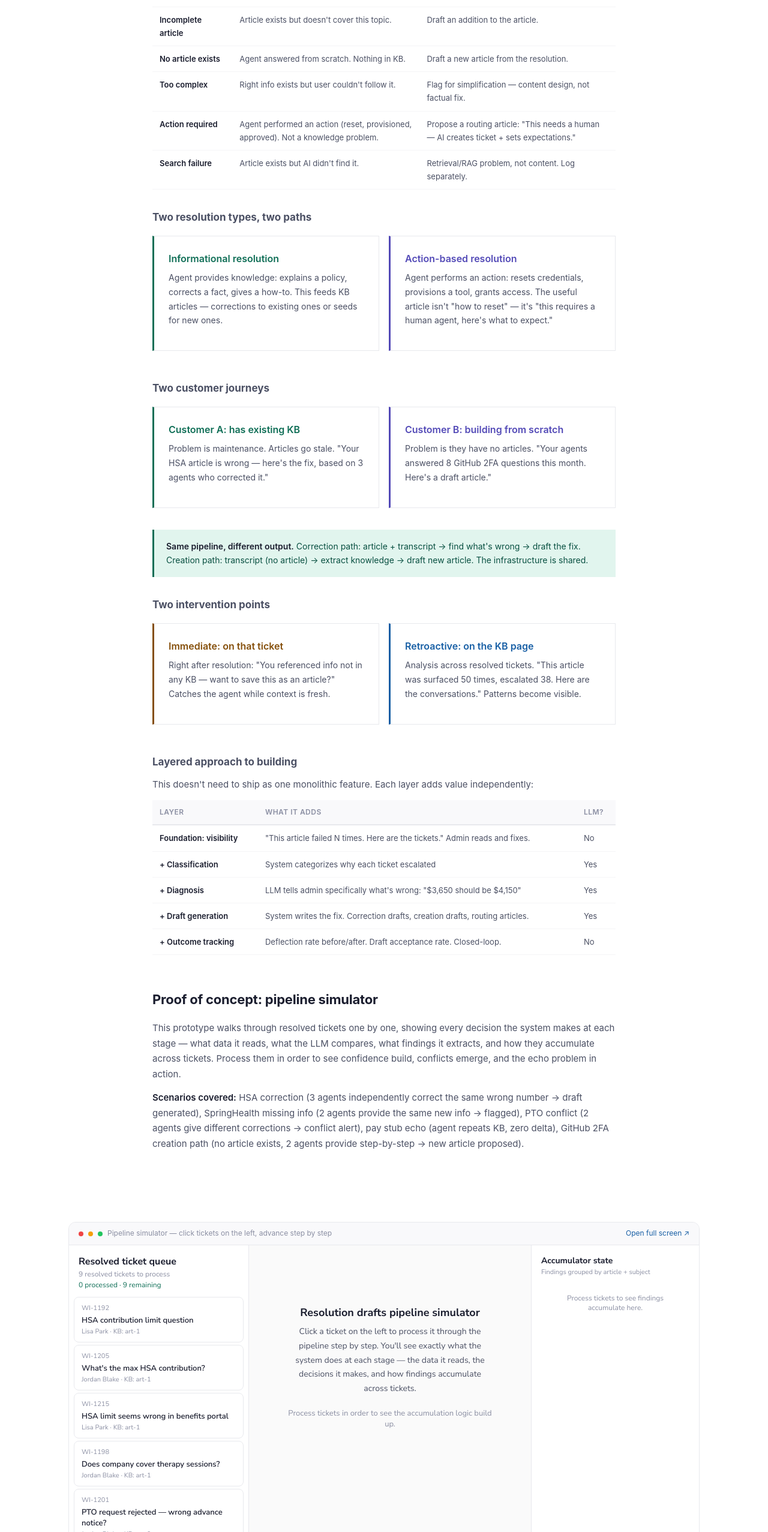
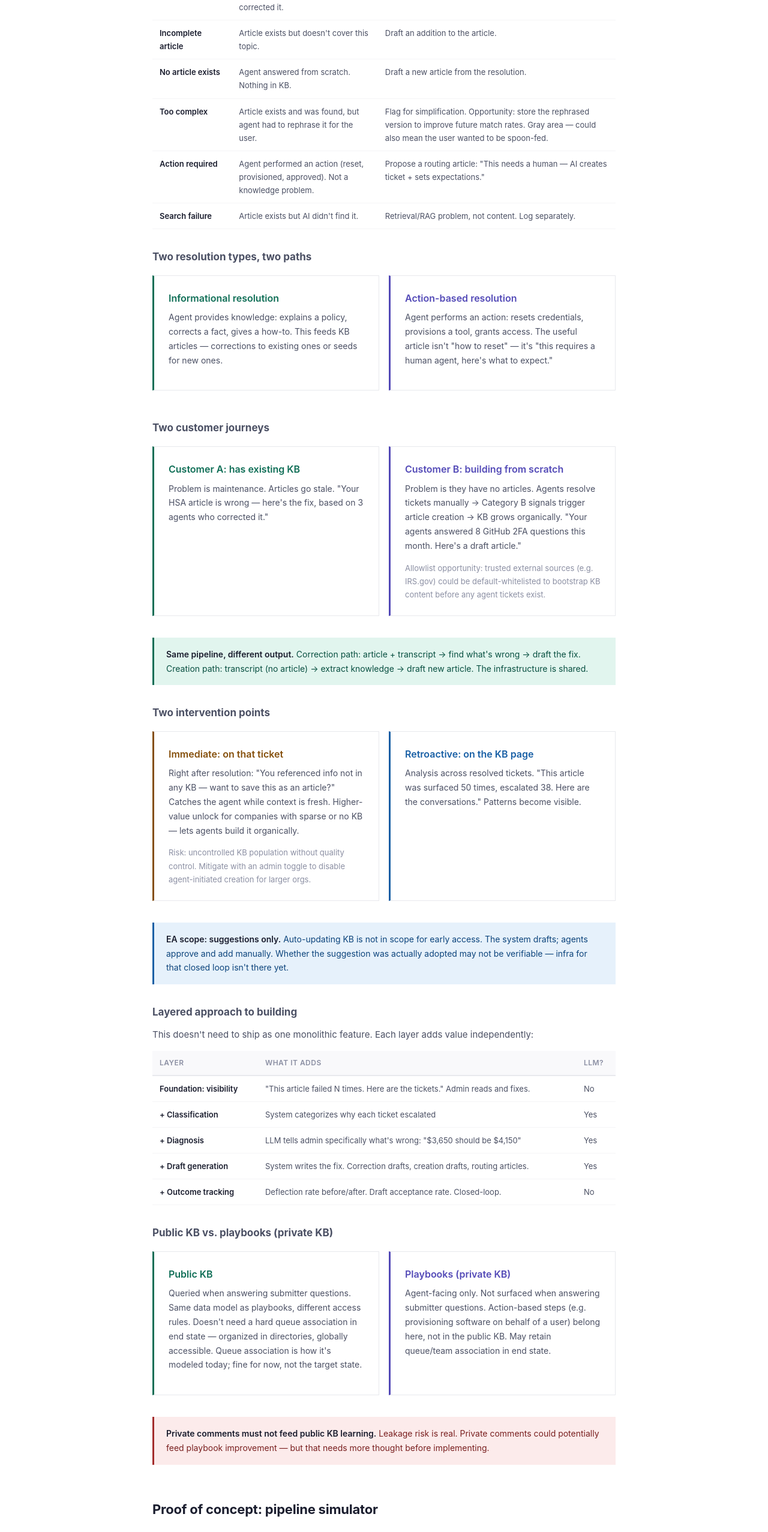
Before and after one commit to kritikakushwaha/kb-self-update, a plain HTML site: page index.html in a window 1280 px wide. Shown: the part 1606-4160 px from the top of the page at 60% size. Drawn offline with nearby package versions, Linux system fonts and the light colour scheme.

Commit message:
Update case study with constraints from second design session
- Too complex: add rephrased-version storage opportunity
- Customer B: add allowlist/bootstrap concept (IRS.gov example)
- Immediate intervention: add higher-value framing + uncontrolled KB risk + admin toggle
- EA scope callout: suggestions only, no auto-publish
- New section: Public KB vs. Playbooks, private comments leakage risk
- Echo problem: add conflicting-responses partial mitigation
- Incident vs KB signal: add threshold setting + sentiment analysis future direction
- New risk: liability / topic blocklists (tax, finance, HIPAA)
- Three new discussion questions: private comments, blocklists, search miscategorization
- Appendix C: note alignment on three engineering-facing categories

Co-Authored-By: Claude Sonnet 4.6 <noreply@anthropic.com>

```diff
--- a/index.html
+++ b/index.html
@@ -112,7 +112,7 @@ td { padding: 10px 12px; border-bottom: 1px solid #F5F5F7; vertical-align: top;
   <tr><td><strong>Outdated article</strong></td><td>Article has wrong info. Agent corrected it.</td><td>Draft a correction with evidence.</td></tr>
   <tr><td><strong>Incomplete article</strong></td><td>Article exists but doesn't cover this topic.</td><td>Draft an addition to the article.</td></tr>
   <tr><td><strong>No article exists</strong></td><td>Agent answered from scratch. Nothing in KB.</td><td>Draft a new article from the resolution.</td></tr>
-  <tr><td><strong>Too complex</strong></td><td>Right info exists but user couldn't follow it.</td><td>Flag for simplification — content design, not factual fix.</td></tr>
+  <tr><td><strong>Too complex</strong></td><td>Article exists and was found, but agent had to rephrase it for the user.</td><td>Flag for simplification. Opportunity: store the rephrased version to improve future match rates. Gray area — could also mean the user wanted to be spoon-fed.</td></tr>
   <tr><td><strong>Action required</strong></td><td>Agent performed an action (reset, provisioned, approved). Not a knowledge problem.</td><td>Propose a routing article: "This needs a human — AI creates ticket + sets expectations."</td></tr>
   <tr><td><strong>Search failure</strong></td><td>Article exists but AI didn't find it.</td><td>Retrieval/RAG problem, not content. Log separately.</td></tr>
 </table>
@@ -139,7 +139,8 @@ td { padding: 10px 12px; border-bottom: 1px solid #F5F5F7; vertical-align: top;
   </div>
   <div class="card" style="border-left: 3px solid #534AB7; border-radius: 0;">
     <strong style="color: #534AB7;">Customer B: building from scratch</strong>
-    <p style="margin-top: 6px; font-size: 14px;">Problem is they have no articles. "Your agents answered 8 GitHub 2FA questions this month. Here's a draft article."</p>
+    <p style="margin-top: 6px; font-size: 14px;">Problem is they have no articles. Agents resolve tickets manually → Category B signals trigger article creation → KB grows organically. "Your agents answered 8 GitHub 2FA questions this month. Here's a draft article."</p>
+    <p style="font-size: 13px; color: #8B8FA3; margin: 0;">Allowlist opportunity: trusted external sources (e.g. IRS.gov) could be default-whitelisted to bootstrap KB content before any agent tickets exist.</p>
   </div>
 </div>
 
@@ -150,13 +151,16 @@ td { padding: 10px 12px; border-bottom: 1px solid #F5F5F7; vertical-align: top;
 <div class="row">
   <div class="card" style="border-left: 3px solid #854F0B; border-radius: 0;">
     <strong style="color: #854F0B;">Immediate: on that ticket</strong>
-    <p style="margin-top: 6px; font-size: 14px;">Right after resolution: "You referenced info not in any KB — want to save this as an article?" Catches the agent while context is fresh.</p>
+    <p style="margin-top: 6px; font-size: 14px;">Right after resolution: "You referenced info not in any KB — want to save this as an article?" Catches the agent while context is fresh. Higher-value unlock for companies with sparse or no KB — lets agents build it organically.</p>
+    <p style="font-size: 13px; color: #8B8FA3; margin: 0;">Risk: uncontrolled KB population without quality control. Mitigate with an admin toggle to disable agent-initiated creation for larger orgs.</p>
   </div>
   <div class="card" style="border-left: 3px solid #185FA5; border-radius: 0;">
     <strong style="color: #185FA5;">Retroactive: on the KB page</strong>
     <p style="margin-top: 6px; font-size: 14px;">Analysis across resolved tickets. "This article was surfaced 50 times, escalated 38. Here are the conversations." Patterns become visible.</p>
   </div>
 </div>
+
+<div class="callout blue"><strong>EA scope: suggestions only.</strong> Auto-updating KB is not in scope for early access. The system drafts; agents approve and add manually. Whether the suggestion was actually adopted may not be verifiable — infra for that closed loop isn't there yet.</div>
 
 <h3>Layered approach to building</h3>
 <p>This doesn't need to ship as one monolithic feature. Each layer adds value independently:</p>
@@ -169,6 +173,21 @@ td { padding: 10px 12px; border-bottom: 1px solid #F5F5F7; vertical-align: top;
   <tr><td><strong>+ Draft generation</strong></td><td>System writes the fix. Correction drafts, creation drafts, routing articles.</td><td>Yes</td></tr>
   <tr><td><strong>+ Outcome tracking</strong></td><td>Deflection rate before/after. Draft acceptance rate. Closed-loop.</td><td>No</td></tr>
 </table>
+
+<h3>Public KB vs. playbooks (private KB)</h3>
+
+<div class="row">
+  <div class="card" style="border-left: 3px solid #0F6E56; border-radius: 0;">
+    <strong style="color: #0F6E56;">Public KB</strong>
+    <p style="margin-top: 6px; font-size: 14px;">Queried when answering submitter questions. Same data model as playbooks, different access rules. Doesn't need a hard queue association in end state — organized in directories, globally accessible. Queue association is how it's modeled today; fine for now, not the target state.</p>
+  </div>
+  <div class="card" style="border-left: 3px solid #534AB7; border-radius: 0;">
+    <strong style="color: #534AB7;">Playbooks (private KB)</strong>
+    <p style="margin-top: 6px; font-size: 14px;">Agent-facing only. Not surfaced when answering submitter questions. Action-based steps (e.g. provisioning software on behalf of a user) belong here, not in the public KB. May retain queue/team association in end state.</p>
+  </div>
+</div>
+
+<div class="callout red"><strong>Private comments must not feed public KB learning.</strong> Leakage risk is real. Private comments could potentially feed playbook improvement — but that needs more thought before implementing.</div>
 
 </section>
 
@@ -207,7 +226,7 @@ td { padding: 10px 12px; border-bottom: 1px solid #F5F5F7; vertical-align: top;
   <div class="card" style="border-left: 3px solid #A32D2D; border-radius: 0;">
     <strong style="color: #A32D2D;">Echo problem</strong>
     <p style="margin-top: 6px; font-size: 14px;">Agent trusts wrong article, repeats wrong answer. Zero delta. System thinks everything is fine. Especially dangerous for health benefits, compliance, financial data.</p>
-    <p style="font-size: 13px; color: #8B8FA3; margin: 0;">Mitigation: agent feedback channel, time-based decay, external source monitoring.</p>
+    <p style="font-size: 13px; color: #8B8FA3; margin: 0;">Mitigation: agent feedback channel, time-based decay, external source monitoring. Partial mitigation from within the pipeline: if the same question gets <em>conflicting</em> agent responses across tickets, the system can flag the conflict even without an explicit correction.</p>
   </div>
   <div class="card" style="border-left: 3px solid #A32D2D; border-radius: 0;">
     <strong style="color: #A32D2D;">Silent deflection</strong>
@@ -219,6 +238,12 @@ td { padding: 10px 12px; border-bottom: 1px solid #F5F5F7; vertical-align: top;
 <div class="card" style="border-left: 3px solid #854F0B; border-radius: 0;">
   <strong style="color: #854F0B;">Incident vs KB signal</strong>
   <p style="margin-top: 6px; font-size: 14px;">Multiple tickets about the same topic could mean a bad KB article OR a system outage. Five tickets about HSA limits over three weeks = KB pattern. Five tickets about Slack access in two hours = incident. The system needs to distinguish informational queries from failure reports — velocity, resolution type, and topic language are the candidate differentiators.</p>
+  <p style="font-size: 13px; color: #8B8FA3; margin: 0;">Candidate solution: configurable threshold (X tickets of the same type within Y hours = flag as possible incident, not KB gap). Sentiment analysis (urgency/panic signals in ticket language) noted as a future direction to improve accuracy.</p>
+</div>
+
+<div class="card" style="border-left: 3px solid #A32D2D; border-radius: 0;">
+  <strong style="color: #A32D2D;">Liability: topic blocklists</strong>
+  <p style="margin-top: 6px; font-size: 14px;">Tax, finance, and potentially health/HIPAA topics may need to be off-limits for AI responses entirely — not just flagged for review. The system needs a concept of topic blocklists alongside the allowlist. These categories should not auto-generate drafts.</p>
 </div>
 
 <div class="callout amber"><strong>What the admin should see on the article page:</strong> "This analysis covers tickets where a human agent intervened. If AI resolved a query using this article and the user accepted, the system cannot verify whether that answer was correct."</div>
@@ -234,6 +259,12 @@ td { padding: 10px 12px; border-bottom: 1px solid #F5F5F7; vertical-align: top;
 <div class="discuss">How does the system classify resolution type? LLM auto-classify (accurate, costs per ticket) vs structured agent input (adds friction) vs hybrid?</div>
 
 <div class="discuss">Does the creation path ship alongside correction in EA? Different LLM prompt, same infrastructure. Potentially more valuable for customers without a KB.</div>
+
+<div class="discuss">Should private comments be excluded from all KB learning pipelines? Clear answer for public KB (yes, exclude — leakage risk). Less clear for playbooks/private KB. What's the right boundary?</div>
+
+<div class="discuss">Do we need a blocklist concept at launch? Tax, finance, health topics may need to be excluded from AI draft generation — not just flagged. Where does that configuration live — queue level, topic level, global setting?</div>
+
+<div class="discuss">How do we handle the search failure miscategorization problem? If retrieval fails, a ticket may be classified as "missing article" when the article exists — inflating the creation queue. Better retrieval would fix both the original query and the classification error. Is this a prerequisite for EA?</div>
 
 </section>
 
@@ -286,7 +317,7 @@ td { padding: 10px 12px; border-bottom: 1px solid #F5F5F7; vertical-align: top;
 <h3>C. Converging with engineering</h3>
 <p>Derek independently developed a model with three classifications (Staleness, Gap, Logic/Action Limitation), a four-phase pipeline (Ingestion → Verification → Synthesis → Assignment), and a strategy for distinguishing search failures from content gaps. His model's key contribution: the "Action Limitation" category (resolutions requiring human authority aren't KB problems) and the Verification step (re-scan KB before concluding an article is missing).</p>
 
-<p>The unified model merges both: six classifications (Derek's three expanded with Kritika's "incomplete" and "too complex" distinctions), two resolution types (Kritika's informational vs action-based split), two customer journeys, two intervention points, and the blind spots neither model initially covered.</p>
+<p>The unified model merges both: six classifications (Derek's three expanded with Kritika's "incomplete" and "too complex" distinctions), two resolution types (Kritika's informational vs action-based split), two customer journeys, two intervention points, and the blind spots neither model initially covered. In a follow-up session, we aligned on Derek's three as the engineering-facing framing (Outdated, Missing, Logic/Action Limitation) — the six remain useful for design and diagnostic precision but aren't all distinct pipeline branches.</p>
 
 <h3>D. Reference documents</h3>
 <p>Full-detail versions for deeper reading:</p>
```
